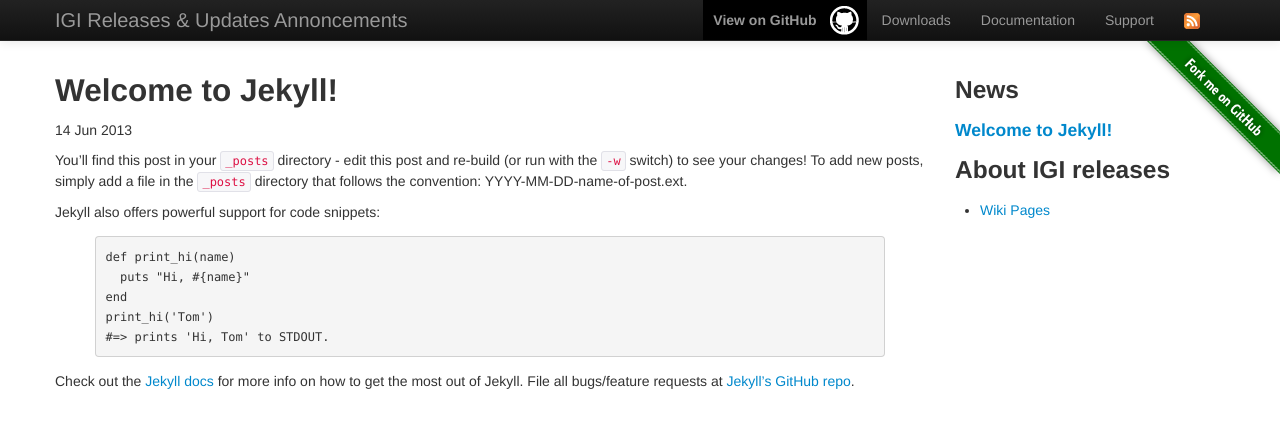
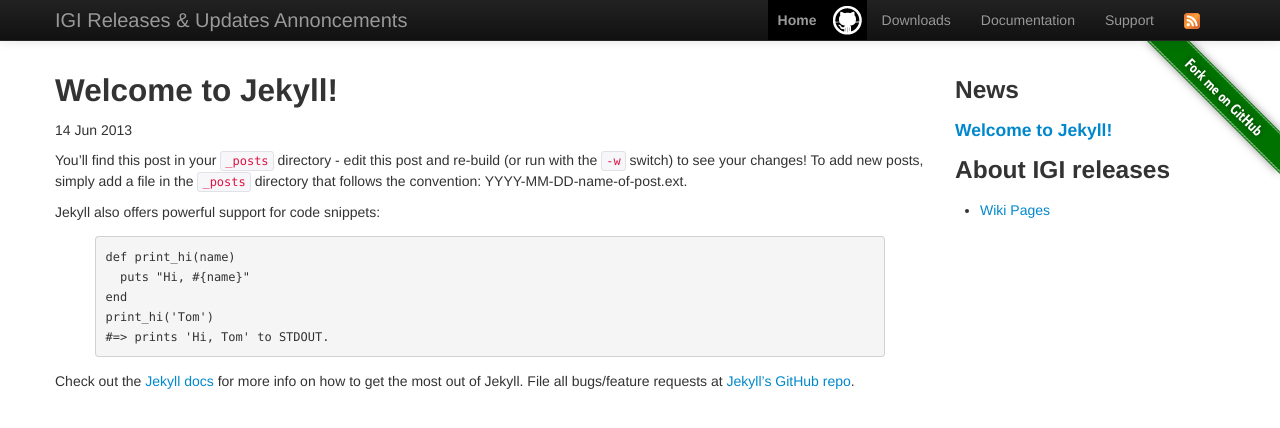
Before and after one commit to caifti/igi_release, a Jekyll site: the page built from _posts/2013-06-14-welcome-to-jekyll.markdown, in a window 1280 px wide. Shown: the top 428 px of the page. Built offline with Jekyll 4.4.1, drawn with Linux system fonts in a browser that asks for light colours; Markdown is read by kramdown in place of the engine named in the settings.

Commit message:
correction on header

```diff
--- a/_includes/header.html
+++ b/_includes/header.html
@@ -29,10 +29,10 @@
      <div class="navbar navbar-inverse navbar-fixed-top">
        <div class="navbar-inner">
          <div class="container">
-           <a class="brand" href="./index.html">{{ site.name }}</a>
+           <a class="brand" href="{{ site.url }}">{{ site.name }}</a>
            <div class="nav-collapse collapse pull-right">
              <ul class="nav">
-               <li class="nav-one" style="background: url('{{ site.url }}/img/blacktocat.png') #000000 no-repeat 95% 50%"><a href="https://github.com/italiangrid" style="display: block; position: relative; top: 10; padding: 10px 50px 10px 10px; font-weight: 700">View on GitHub</a>
+               <li class="nav-one" style="background: url('{{ site.url }}/img/blacktocat.png') #000000 no-repeat 95% 50%"><a href="{{ site.url }}" style="display: block; position: relative; top: 10; padding: 10px 50px 10px 10px; font-weight: 700">Home</a>
                <li><a href="./download.html">Downloads</a></li>
                <li><a href="./documentation.html">Documentation</a></li>
                <li><a href="./support.html">Support</a></li>
```
Also changed, not shown: 3 other files.
